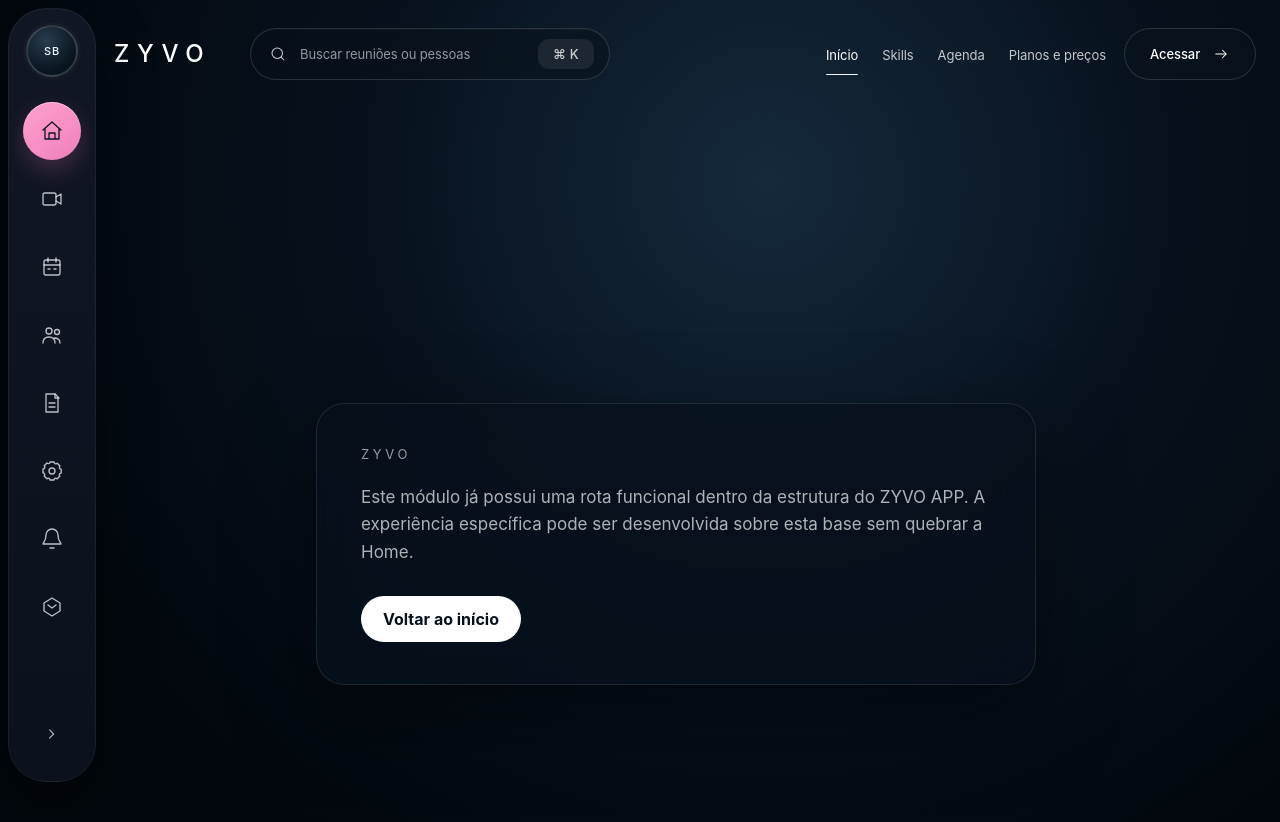
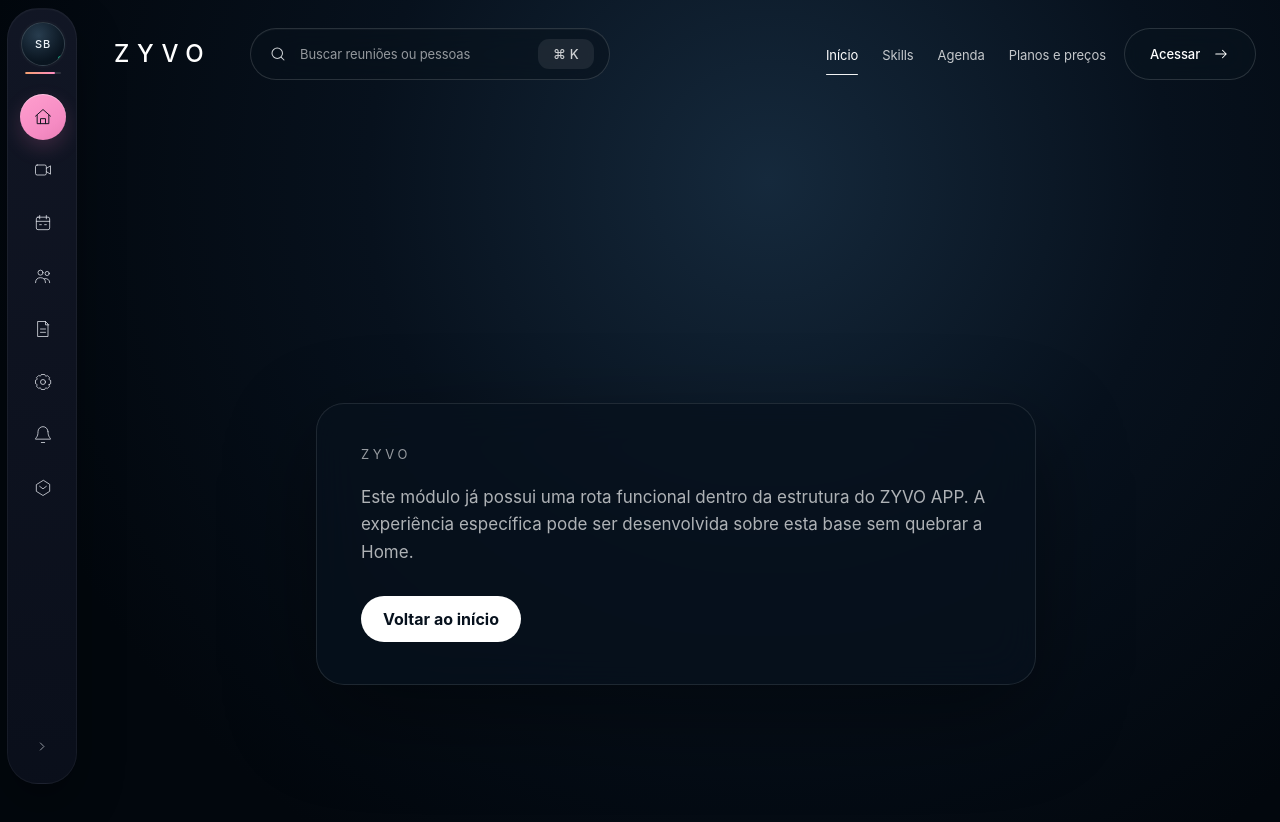
Before and after one commit to nexenagencia-prog/ZYVO-APP, a Next.js app: page / in a window 1280 px wide. Shown: the top 822 px of the page. Built offline with nearby package versions, Linux system fonts and the light colour scheme.

Commit message:
style: refine compact sidebar proportions

```diff
--- a/src/components/Sidebar.module.css
+++ b/src/components/Sidebar.module.css
@@ -1,223 +1,71 @@
 .unifiedRail{
-  left:8px;
+  left:7px;
   top:8px;
-  bottom:18px;
-  width:88px;
-  padding:16px 0 18px;
+  bottom:16px;
+  width:70px;
+  padding:13px 0 14px;
   align-items:stretch;
   overflow:hidden;
-  border-radius:38px;
-  border:1px solid rgba(255,255,255,.055);
-  background:linear-gradient(180deg,rgba(18,23,38,.96),rgba(12,17,30,.985));
-  box-shadow:0 24px 58px rgba(0,0,0,.34),inset 0 1px 0 rgba(255,255,255,.025);
+  border-radius:31px;
+  border:1px solid rgba(255,255,255,.05);
+  background:linear-gradient(180deg,rgba(18,23,38,.955),rgba(10,15,27,.985));
+  box-shadow:0 20px 48px rgba(0,0,0,.3),inset 0 1px 0 rgba(255,255,255,.022);
   transition:width .34s cubic-bezier(.22,.75,.2,1),background-color .28s ease,box-shadow .28s ease;
 }
 
 .expanded{
-  width:248px;
-  background:linear-gradient(180deg,rgba(18,23,38,.985),rgba(10,16,27,.99));
-  box-shadow:20px 0 60px rgba(0,0,0,.34),inset 0 1px 0 rgba(255,255,255,.03);
+  width:222px;
+  background:linear-gradient(180deg,rgba(18,23,38,.982),rgba(10,16,27,.99));
+  box-shadow:18px 0 54px rgba(0,0,0,.3),inset 0 1px 0 rgba(255,255,255,.025);
 }
 
 .profileRow{
   display:flex;
   align-items:center;
-  min-height:52px;
-  padding:0 17px;
-  gap:13px;
+  min-height:51px;
+  padding:0 12px;
+  gap:11px;
 }
 
+.profileVisual{width:46px;min-width:46px;display:flex;flex-direction:column;align-items:center;gap:6px}
+
 .profileRow :global(.rail-avatar){
-  width:52px;
-  height:52px;
-  min-width:52px;
-  min-height:52px;
-  flex:0 0 52px;
+  width:44px;
+  height:44px;
+  min-width:44px;
+  min-height:44px;
+  flex:0 0 44px;
   aspect-ratio:1/1;
   border-radius:50%;
   overflow:hidden;
-  border:2px solid rgba(255,255,255,.15);
-  box-shadow:0 0 0 3px rgba(255,255,255,.018);
+  border:1.5px solid rgba(255,255,255,.14);
+  box-shadow:0 0 0 2px rgba(255,255,255,.015);
 }
 
-.profileRow :global(.rail-avatar img){
-  width:100%;
-  height:100%;
-  min-width:100%;
-  min-height:100%;
-  border-radius:50%;
-  object-fit:cover;
-  object-position:center;
-}
+.profileRow :global(.rail-avatar img){width:100%;height:100%;min-width:100%;min-height:100%;border-radius:50%;object-fit:cover;object-position:center}
+.profileRow :global(.avatar-monogram){width:100%;height:100%;border-radius:50%}
+.performanceMiniTrack{width:36px;height:2px;border-radius:999px;background:rgba(255,255,255,.11);overflow:hidden;box-shadow:inset 0 0 0 1px rgba(255,255,255,.02)}
+.performanceMiniTrack span{display:block;height:100%;border-radius:999px;background:linear-gradient(90deg,#f4a06f,#ff8cc2);box-shadow:0 0 7px rgba(255,145,167,.32)}
 
-.profileRow :global(.avatar-monogram){
-  width:100%;
-  height:100%;
-  border-radius:50%;
-}
-
-.profileMeta{
-  min-width:0;
-  width:0;
-  opacity:0;
-  transform:translateX(-8px);
-  pointer-events:none;
-  transition:opacity .2s ease .02s,transform .28s ease,width .28s ease;
-}
-
-.expanded .profileMeta{
-  width:154px;
-  opacity:1;
-  transform:translateX(0);
-  pointer-events:auto;
-}
-
-.profileNameField{
-  width:100%;
-  border:0;
-  outline:0;
-  background:transparent;
-  color:#f4f7fa;
-  font-size:13px;
-  font-weight:400;
-  letter-spacing:-.012em;
-  padding:0;
-}
-
-.profileRole{
-  display:block;
-  margin-top:3px;
-  color:rgba(226,236,244,.42);
-  font-size:10px;
-  font-weight:350;
-}
-
-.fileInput{
-  position:absolute;
-  width:1px;
-  height:1px;
-  opacity:0;
-  pointer-events:none;
-}
-
-.nav{
-  margin-top:25px;
-  width:100%;
-  display:flex;
-  flex-direction:column;
-  gap:10px;
-}
-
-.navItem{
-  position:relative;
-  width:58px;
-  min-width:58px;
-  height:58px;
-  display:flex;
-  align-items:center;
-  color:rgba(236,239,246,.78);
-  border-radius:50%;
-  margin:0 14px;
-  overflow:hidden;
-  transition:width .28s cubic-bezier(.22,.75,.2,1),background-color .18s ease,color .18s ease,box-shadow .18s ease,border-radius .28s ease;
-}
-
-.expanded .navItem{
-  width:218px;
-  border-radius:18px;
-}
-
-.navItem:hover{
-  color:#fff;
-  background:rgba(255,255,255,.045);
-}
-
-.selected{
-  color:#151522;
-  background:linear-gradient(145deg,#ff9fce,#f58bc3 68%,#e97eb5);
-  box-shadow:0 10px 24px rgba(238,124,182,.22),inset 0 1px 0 rgba(255,255,255,.42);
-}
-
-.selected:hover{
-  color:#11121b;
-  background:linear-gradient(145deg,#ffa9d3,#f790c5 68%,#eb81b8);
-}
-
-.itemIcon{
-  width:58px;
-  min-width:58px;
-  height:58px;
-  display:grid;
-  place-items:center;
-}
-
-.itemIcon svg{
-  width:24px;
-  height:24px;
-  display:block;
-  stroke-width:1.35;
-}
-
-.itemLabel{
-  white-space:nowrap;
-  opacity:0;
-  transform:translateX(-6px);
-  font-size:12.5px;
-  font-weight:350;
-  letter-spacing:-.008em;
-  transition:opacity .2s ease,transform .28s cubic-bezier(.22,.75,.2,1);
-}
-
-.expanded .itemLabel{
-  opacity:1;
-  transform:translateX(0);
-}
-
-.bottomControl{
-  margin-top:auto;
-  height:58px;
-  display:flex;
-  align-items:center;
-  padding:0 14px;
-}
-
-.toggleButton{
-  width:58px;
-  height:58px;
-  border:0;
-  border-radius:50%;
-  background:transparent;
-  color:rgba(232,237,244,.76);
-  display:grid;
-  place-items:center;
-  cursor:pointer;
-  transition:background-color .18s ease,color .18s ease,transform .28s ease;
-}
-
-.toggleButton:hover{
-  background:rgba(255,255,255,.045);
-  color:#fff;
-}
-
-.toggleButton svg{
-  width:20px;
-  height:20px;
-  stroke-width:1.35;
-  transition:transform .3s cubic-bezier(.22,.75,.2,1);
-}
-
-.expanded .toggleButton svg{
-  transform:rotate(180deg);
-}
-
-@media(max-width:620px){
-  .unifiedRail{width:78px;left:6px}
-  .expanded{width:min(248px,82vw)}
-  .profileRow{padding:0 12px}
-  .profileRow :global(.rail-avatar){width:50px;height:50px;min-width:50px;min-height:50px;flex-basis:50px}
-  .navItem{margin:0 10px}
-}
-
-@media(prefers-reduced-motion:reduce){
-  .unifiedRail,.profileMeta,.navItem,.itemLabel,.toggleButton svg{transition:none}
-}
+.profileMeta{min-width:0;width:0;opacity:0;transform:translateX(-7px);pointer-events:none;transition:opacity .2s ease .02s,transform .28s ease,width .28s ease}
+.expanded .profileMeta{width:142px;opacity:1;transform:translateX(0);pointer-events:auto}
+.profileNameField{width:100%;border:0;outline:0;background:transparent;color:#f4f7fa;font-size:12.5px;font-weight:380;letter-spacing:-.012em;padding:0}
+.profileRole{display:block;margin-top:3px;color:rgba(226,236,244,.4);font-size:9.5px;font-weight:330}
+.fileInput{position:absolute;width:1px;height:1px;opacity:0;pointer-events:none}
+.nav{margin-top:20px;width:100%;display:flex;flex-direction:column;gap:7px}
+.navItem{position:relative;width:46px;min-width:46px;height:46px;display:flex;align-items:center;color:rgba(236,239,246,.74);border-radius:50%;margin:0 12px;overflow:hidden;transition:width .28s cubic-bezier(.22,.75,.2,1),background-color .18s ease,color .18s ease,box-shadow .18s ease,border-radius .28s ease}
+.expanded .navItem{width:194px;border-radius:15px}
+.navItem:hover{color:#fff;background:rgba(255,255,255,.04)}
+.selected{color:#151522;background:linear-gradient(145deg,#ff9fce,#f58bc3 68%,#e97eb5);box-shadow:0 8px 20px rgba(238,124,182,.19),inset 0 1px 0 rgba(255,255,255,.38)}
+.selected:hover{color:#11121b;background:linear-gradient(145deg,#ffa9d3,#f790c5 68%,#eb81b8)}
+.itemIcon{width:46px;min-width:46px;height:46px;display:grid;place-items:center}
+.itemIcon svg{width:20px;height:20px;display:block;stroke-width:1.2}
+.itemLabel{white-space:nowrap;opacity:0;transform:translateX(-5px);font-size:11.5px;font-weight:330;letter-spacing:-.006em;transition:opacity .2s ease,transform .28s cubic-bezier(.22,.75,.2,1)}
+.expanded .itemLabel{opacity:1;transform:translateX(0)}
+.bottomControl{margin-top:auto;height:46px;display:flex;align-items:center;padding:0 12px}
+.toggleButton{width:46px;height:46px;border:0;border-radius:50%;background:transparent;color:rgba(232,237,244,.72);display:grid;place-items:center;cursor:pointer;transition:background-color .18s ease,color .18s ease,transform .28s ease}
+.toggleButton:hover{background:rgba(255,255,255,.04);color:#fff}
+.toggleButton svg{width:17px;height:17px;stroke-width:1.2;transition:transform .3s cubic-bezier(.22,.75,.2,1)}
+.expanded .toggleButton svg{transform:rotate(180deg)}
+@media(max-width:620px){.unifiedRail{width:64px;left:5px}.expanded{width:min(222px,82vw)}.profileRow{padding:0 9px}.profileVisual{width:44px;min-width:44px}.profileRow :global(.rail-avatar){width:42px;height:42px;min-width:42px;min-height:42px;flex-basis:42px}.navItem{margin:0 9px}}
+@media(prefers-reduced-motion:reduce){.unifiedRail,.profileMeta,.navItem,.itemLabel,.toggleButton svg{transition:none}}
```
